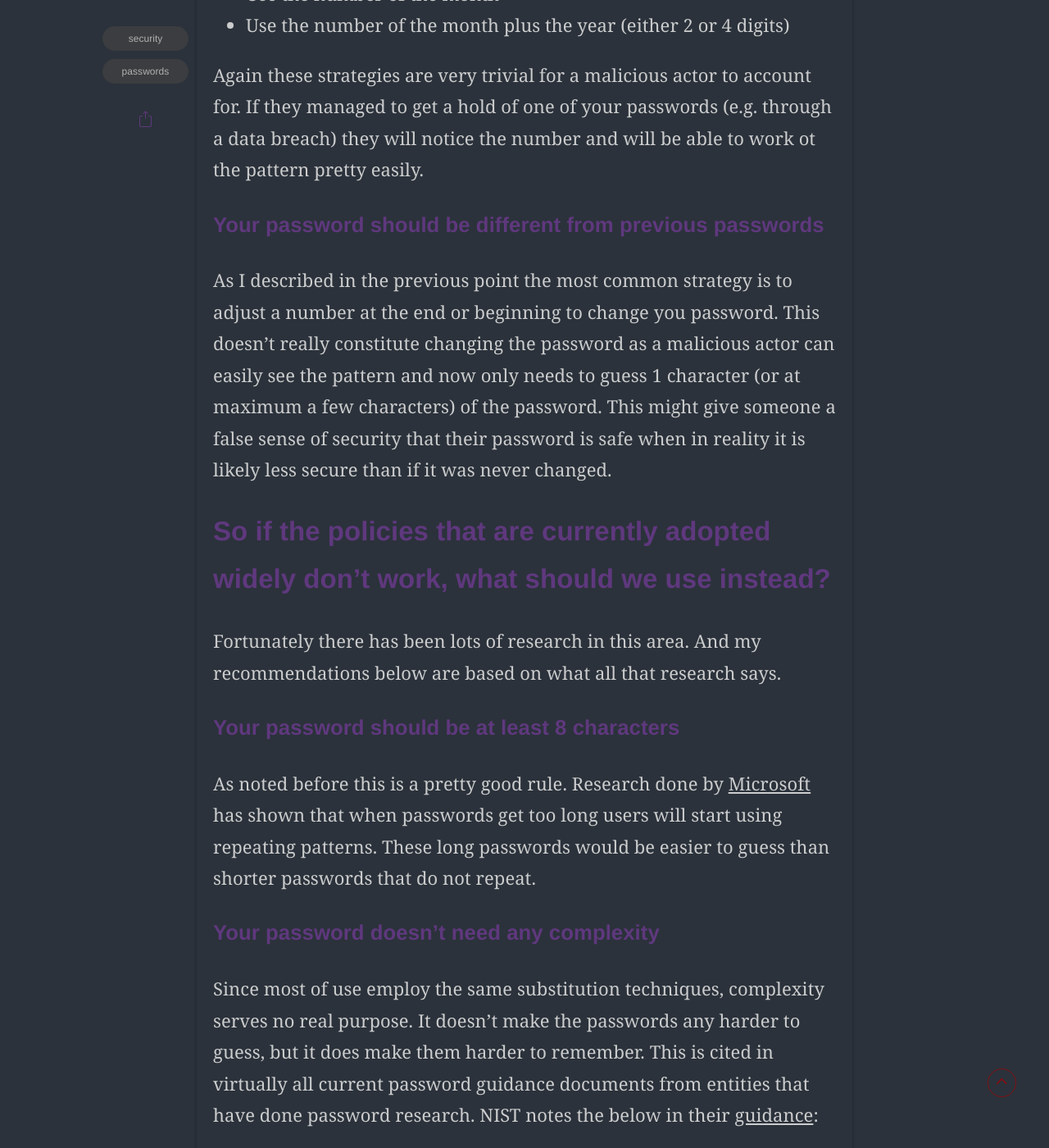
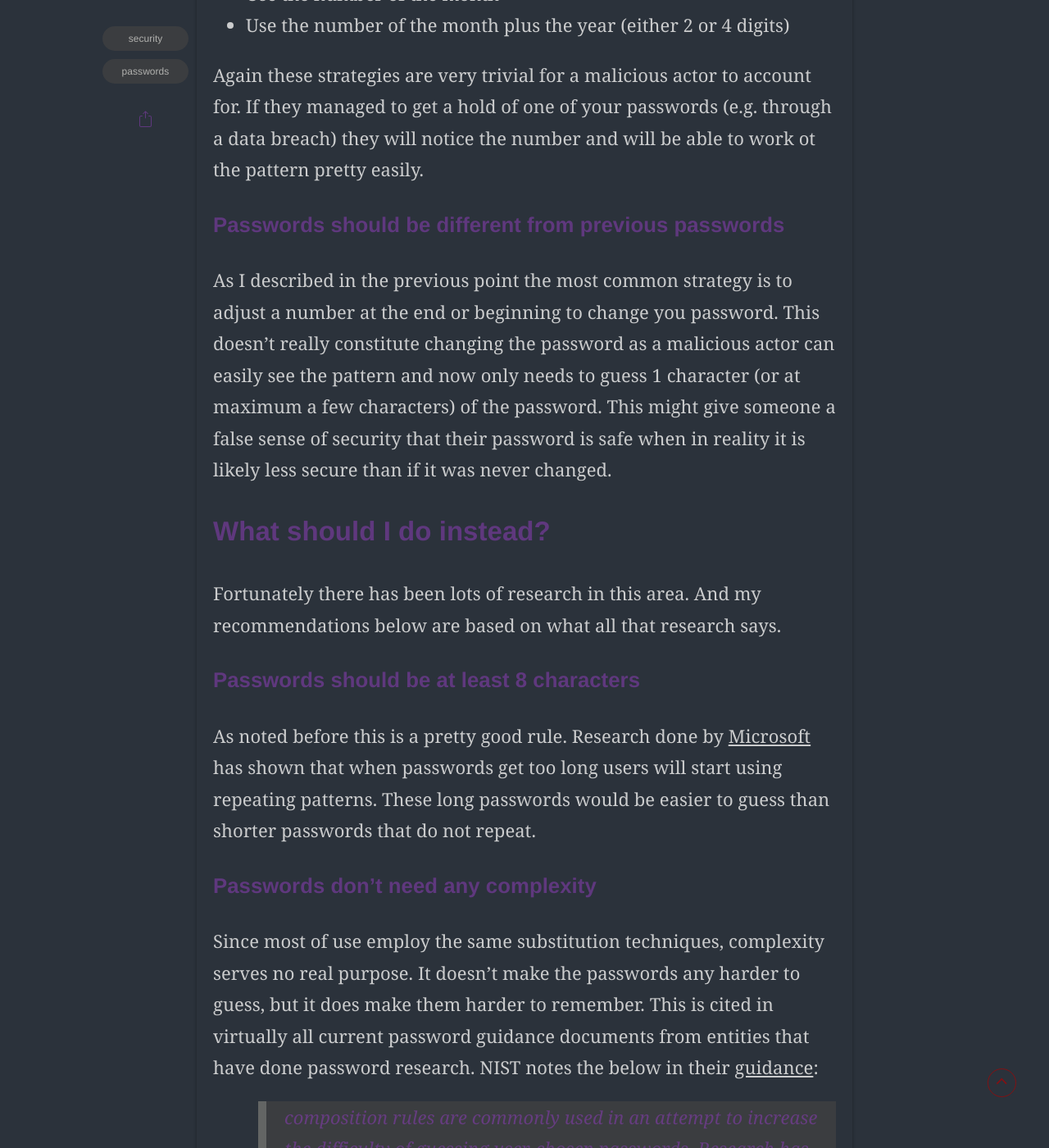
Before and after one commit to Cyber-Unicorn-42/cyber-unicorn-42.github.io, a Jekyll site: the page built from _posts/2021-08-07-password-policies.markdown, in a window 1280 px wide and 1400 px high, scrolled down 2737 px. Shown: the whole window at 82% size. Built offline with Jekyll 4.4.1, drawn with Linux system fonts in a browser that asks for light colours; some web fonts are replaced; some of the changed text lies outside the part shown.

Commit message:
Grammar fixes on password policy post

```diff
--- a/_posts/2021-08-07-password-policies.markdown
+++ b/_posts/2021-08-07-password-policies.markdown
@@ -14,10 +14,10 @@
 ## Why the current password policies don't work
 Let's break down each of the rules that are commonly in place.
 
-### Your password should be at least 8 characters
+### Passwords should be at least 8 characters
 This one is actually not bad. 8 characters gives quite a wide variety of possible combinations. Longer is better but 8 is generally enough.
 
-### Your password should be complex i.e. 1 uppercase, 1 lowercase, 1 number and 1 symbol
+### Passwords should be complex i.e. 1 uppercase, 1 lowercase, 1 number and 1 symbol
 This rule has been proven over and over again to not work. The reason for this is fairly simple we all substitute the same characters. And why do we all replace the same characters because they are visually very close. We also tend to fall back on things we already know, so most will put a capital at the start and a punctuation at the end.
 Let's take the [classic](https://xkcd.com/936/) "correct horse battery staple". If you were to ask random people to make this "secure" you will find  that they will do one or more of the following:
 * Capital the C fro correct
@@ -30,7 +30,7 @@
 
 All this just to show that we are not as clever as we think we are. We all have the same ideas. Malicious actors are well aware of these substitutions and as such will also do the same substitutions when attempting to guess passwords.
 
-### Your password should be changed regularly
+### Passwords should be changed regularly
 Just with the complexity rule, password expiry has been proven over and over to not work. Most people will simply add a number to the end or beginning of their password and than just adjust the number when it comes time to change your password. And again there are a few very common strategies people use:
 * Increment the number by 1
 * Use the number of the month
@@ -38,23 +38,23 @@
 
 Again these strategies are very trivial for a malicious actor to account for. If they managed to get a hold of one of your passwords (e.g. through a data breach) they will notice the number and will be able to work ot the pattern pretty easily.
 
-### Your password should be different from previous passwords
+### Passwords should be different from previous passwords
 As I described in the previous point the most common strategy is to adjust a number at the end or beginning to change you password. This doesn't really constitute changing the password as a malicious actor can easily see the pattern and now only needs to guess 1  character (or at maximum a few characters) of the password. This might give someone a false sense of security that their password is safe when in reality it is likely less secure than if it was never changed.
 
-## So if the policies that are currently adopted widely don't work, what should we use instead?
+## What should I do instead?
 
 Fortunately there has been lots of research in this area. And my recommendations below are based on what all that research says.
 
-### Your password should be at least 8 characters
+### Passwords should be at least 8 characters
 As noted before this is a pretty good rule. Research done by [Microsoft](https://docs.microsoft.com/en-us/microsoft-365/admin/misc/password-policy-recommendations?view=o365-worldwide#requiring-long-passwords) has shown that when passwords get too long users will start using repeating patterns. These long passwords would be easier to guess than shorter passwords that do not repeat.
 
-### Your password doesn't need any complexity
+### Passwords don't need any complexity
 Since most of use employ the same substitution techniques, complexity serves no real purpose. It doesn't make the passwords any harder to guess, but it does make them harder to remember. This is cited in virtually all current password guidance documents from entities that have done password research. NIST notes the below in their [guidance](https://pages.nist.gov/800-63-3/sp800-63b.html#appA):
 >composition rules are commonly used in an attempt to increase the difficulty of guessing user-chosen passwords. Research has shown, however, that users respond in very predictable ways to the requirements imposed by composition rules. For example, a user that might have chosen “password” as their password would be relatively likely to choose “Password1” if required to include an uppercase letter and a number, or “Password1!” if a symbol is also required.
 
 Microsoft and the NCSC also make similar remarks in their guidance which you can find [here](https://docs.microsoft.com/en-us/microsoft-365/admin/misc/password-policy-recommendations?view=o365-worldwide#requiring-the-use-of-multiple-character-sets) and [here](https://www.ncsc.gov.uk/collection/passwords/updating-your-approach#tip5-password-collection)
 
-### Your password does not need to expire regularly
+### Passwords do not need to expire regularly
 As we saw previously users do not change their whole password when they are forced to change it. This can give a false sense of security that the password is safe even if there has been a data breach because it was changed recently. The reality is that the new password is less secure as it can easily be guessed. The password [guidance from Microsoft](https://www.ncsc.gov.uk/collection/passwords/updating-your-approach#tip5-password-collection) says the following:
 >Password expiration requirements do more harm than good, because these requirements make users select predictable passwords, composed of sequential words and numbers which are closely related to each other. In these cases, the next password can be predicted based on the previous password. Password expiration requirements offer no containment benefits because cyber criminals almost always use credentials as soon as they compromise them.
 
```
Also changed, not shown: other parts of _posts/2021-08-07-password-policies.markdown (+1 -1 lines).
